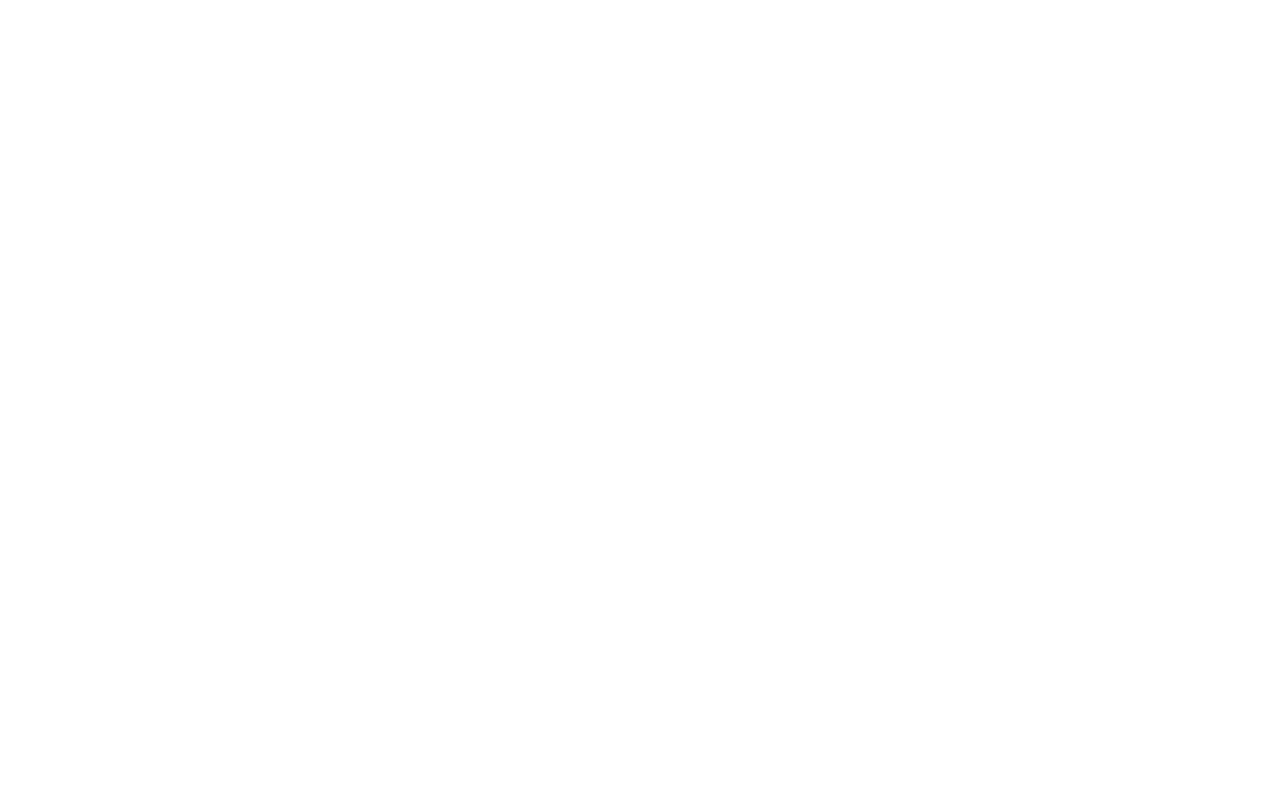
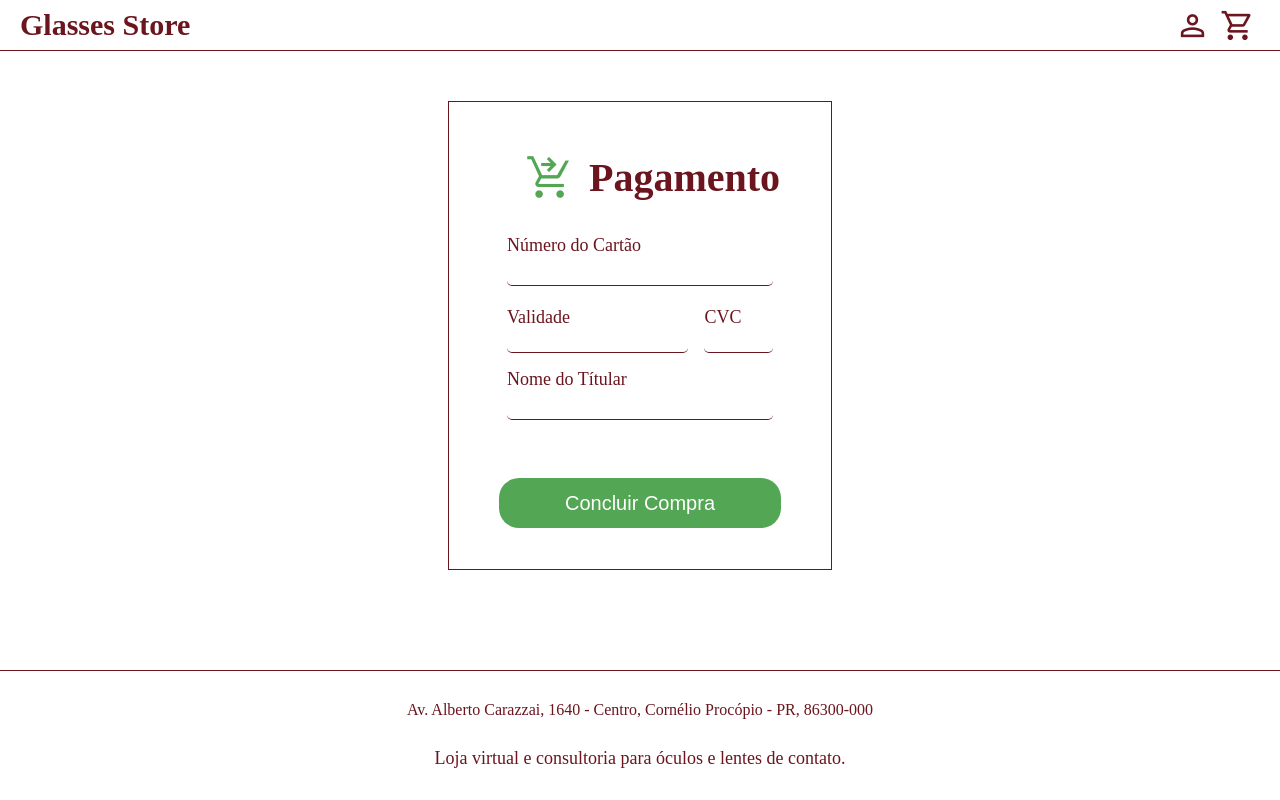
Before and after one commit to Gthalles/glasses-store, a React (Vite) app: page /payment in a window 1280 px wide. Before the commit this address had no page. Shown: the top 800 px of the page. Built offline with nearby package versions, Linux system fonts and the light colour scheme.

Commit message:
Add initial version of payment page.

```diff
--- /dev/null
+++ b/src/pages/Payment/index.tsx
@@ -0,0 +1,144 @@
+import React from "react";
+import * as S from "./styles";
+import BackgroundPaper from "../../components/BackgroundPaper";
+import Container from "../../components/Container";
+import Footer from "../../components/Footer";
+import Header from "../../components/Header";
+import Text from "../../components/Text";
+import IconContainer from "../../components/IconContainer";
+import colors from "../../styles/colors";
+import Button from "../../components/Button";
+import Input from "../../components/Input";
+
+function Payment() {
+    return (
+        <BackgroundPaper>
+            <Header />
+            <Container
+                flex
+                direction="column"
+                alignItems="center"
+                margin="50px auto 100px auto"
+                width="30%"
+                height="calc(100% - 51px)"
+                border={`1px solid ${colors.primary}`}
+            >
+                <Container
+                    flex
+                    alignItems="center"
+                    margin="50px 0 auto 50px"
+                    width="calc(100% - 100px)"
+                >
+                    <IconContainer
+                        externalIcon="shopping_cart_checkout"
+                        size={50}
+                        margin="0 15px 0 0"
+                        color={colors.success}
+                        isHoverable={false}
+                    />
+                    <Text
+                        text="Pagamento"
+                        size="40px"
+                        weight={600}
+                        align="center"
+                        color={colors.primary}
+                    />
+                </Container>
+
+                <Container
+                    flex
+                    margin="25px auto"
+                    width="calc(100% - 100px)"
+                    direction="column"
+                >
+                    <S.FormControl width="calc(100% - 16px)">
+                        <Text
+                            text="Número do Cartão"
+                            size="18px"
+                            color={colors.primary}
+                        />
+                        <Input
+                            id="card_number"
+                            placeholder="9999 9999 9999 9999"
+                            outlined="none"
+                            height="30px"
+                            type="text"
+                            width="100%"
+                            border="none"
+                            borderBottom={`1px solid ${colors.primary}`}
+                        />
+                    </S.FormControl>
+
+                    <Container flex>
+                        <S.FormControl width="calc(70% - 16px)">
+                            <Text
+                                text="Validade"
+                                size="18px"
+                                color={colors.primary}
+                            />
+                            <Input
+                                id="validity"
+                                placeholder="MM/AA"
+                                outlined="none"
+                                height="30px"
+                                type="text"
+                                border="none"
+                                borderBottom={`1px solid ${colors.primary}`}
+                            />
+                        </S.FormControl>
+                        <S.FormControl width="calc(30% - 16px)">
+                            <Text
+                                text="CVC"
+                                size="18px"
+                                color={colors.primary}
+                            />
+                            <Input
+                                id="cvc"
+                                placeholder="999"
+                                outlined="none"
+                                height="30px"
+                                type="text"
+                                width="100%"
+                                border="none"
+                                borderBottom={`1px solid ${colors.primary}`}
+                            />
+                        </S.FormControl>
+                    </Container>
+
+                    <S.FormControl width="calc(100% - 16px)">
+                        <Text
+                            text="Nome do Títular"
+                            size="18px"
+                            color={colors.primary}
+                        />
+                        <Input
+                            id="owner_name"
+                            placeholder="Preencha com o nome do títular.."
+                            outlined="none"
+                            height="30px"
+                            type="text"
+                            width="100%"
+                            border="none"
+                            borderBottom={`1px solid ${colors.primary}`}
+                        />
+                    </S.FormControl>
+
+                    <Button
+                        text="Concluir Compra"
+                        width="100%"
+                        height="50px"
+                        margin="50px auto 16px auto"
+                        borderRadius="20px"
+                        fontSize="20px"
+                        color="#FFF"
+                        backgroundColor={colors.success}
+                        linkReference="/completed-purchase"
+                    />
+                </Container>
+            </Container>
+            <Footer />
+        </BackgroundPaper>
+    );
+}
+
+export default Payment;
--- /dev/null
+++ b/src/pages/Payment/styles.ts
@@ -0,0 +1,14 @@
+import styled from "@emotion/styled";
+import colors from "../../styles/colors";
+
+interface IFormControl {
+    width?: string;
+}
+
+export const FormControl = styled.div<IFormControl>`
+    display: flex;
+    flex-direction: column;
+    width: ${({ width }) => width ? width : "calc(50% - 16px)"};
+    justify-content: space-between;
+    margin: 8px;
+`;
--- a/src/routes/index.tsx
+++ b/src/routes/index.tsx
@@ -9,6 +9,7 @@ import Sunglasses from "../pages/Sunglasses";
 import Welcome from "../pages/Welcome";
 import Main from "../pages/Main";
 import Address from "../pages/Address";
+import Payment from "../pages/Payment";
 
 function Router() {
     return (
@@ -31,6 +32,8 @@ function Router() {
 
             <Route path="/address" element={<Address />} />
 
+            <Route path="/payment" element={<Payment />} />
+
             <Route path="/completed-purchase" element={<AfterSales />} />
         </Routes>
     );
```
